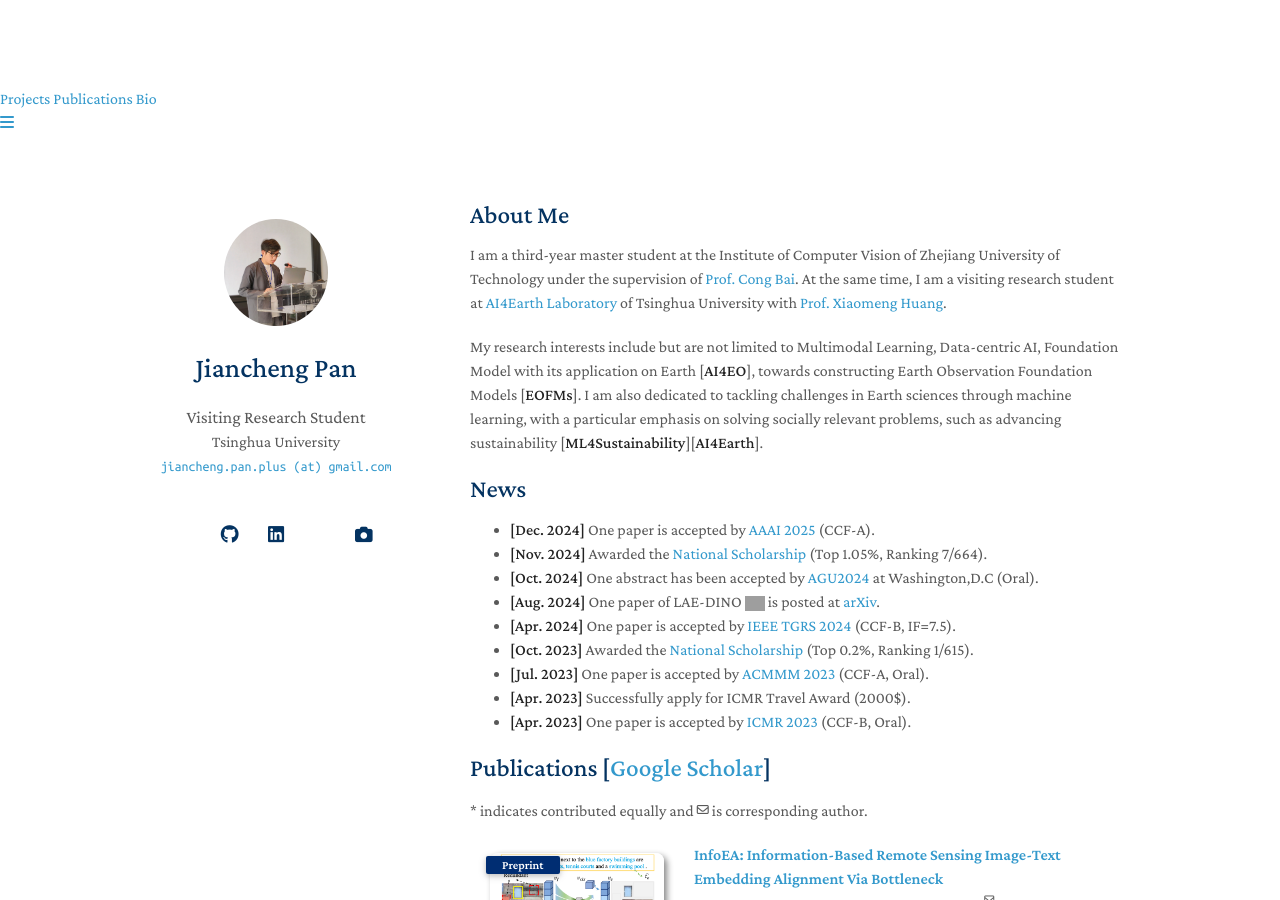
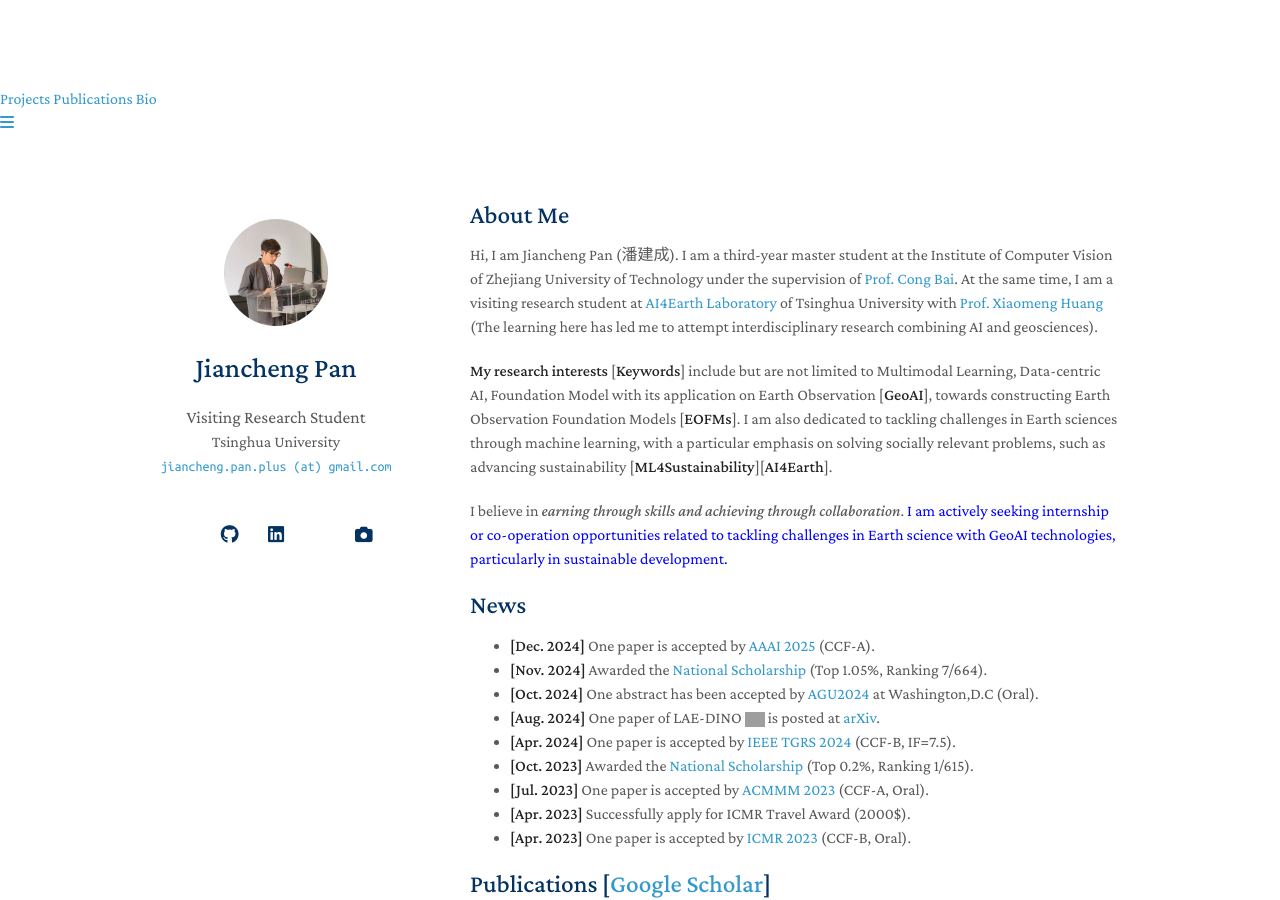
Before and after one commit to jaychempan/jaychempan.github.io, a Jekyll site: the page built from index.md, in a window 1280 px wide and 900 px high. Built offline with Jekyll 4.4.1, drawn with Linux system fonts in a browser that asks for light colours; a style sheet for code colours, icons or effects is not loaded; our own code applies the rules of GitHub Pages for plain Markdown files; grey boxes are pictures that could not be loaded.

Commit message:
update index

```diff
--- a/index.md
+++ b/index.md
@@ -4,12 +4,15 @@
 
 ## About Me
 
-I am a third-year master student at the Institute of Computer Vision of Zhejiang University of Technology under the supervision of <a href="https://scholar.google.com/citations?user=XGZ4UZgAAAAJ&hl=en&oi=ao">Prof. Cong Bai</a>. At the same time, I am a visiting research student at <a href="https://github.com/AI4EarthLab">AI4Earth Laboratory</a>  of Tsinghua University with <a href="https://scholar.google.com/citations?user=yH9OkqYAAAAJ&hl=en">Prof. Xiaomeng Huang</a>.
+Hi, I am Jiancheng Pan (<span style="font-family: 'Ma Shan Zheng', cursive;">潘建成</span>). I am a third-year master student at the Institute of Computer Vision of Zhejiang University of Technology under the supervision of <a href="https://scholar.google.com/citations?user=XGZ4UZgAAAAJ&hl=en&oi=ao">Prof. Cong Bai</a>. At the same time, I am a visiting research student at <a href="https://github.com/AI4EarthLab">AI4Earth Laboratory</a>  of Tsinghua University with <a href="https://scholar.google.com/citations?user=yH9OkqYAAAAJ&hl=en">Prof. Xiaomeng Huang</a> (The learning here has led me to attempt interdisciplinary research combining AI and geosciences).
 <!-- Before that, I received the B.E. degree from Jiangxi Normal University in 2022, under the supervision of <a href="https://scholar.google.com/citations?user=ZO3KGykAAAAJ&hl=en&oi=ao">Prof. Aiwen Jiang</a>. -->
 
-My research interests include but are not limited to Multimodal Learning, Data-centric AI, Foundation Model with its application on Earth [**AI4EO**], towards constructing Earth Observation Foundation Models [**EOFMs**]. I am also dedicated to tackling challenges in Earth sciences through machine learning, with a particular emphasis on solving socially relevant problems, such as advancing sustainability [**ML4Sustainability**][**AI4Earth**].
+<!-- ## Research Interests -->
+**My research interests** [**Keywords**] include but are not limited to Multimodal Learning, Data-centric AI, Foundation Model with its application on Earth Observation [**GeoAI**], towards constructing Earth Observation Foundation Models [**EOFMs**]. I am also dedicated to tackling challenges in Earth sciences through machine learning, with a particular emphasis on solving socially relevant problems, such as advancing sustainability [**ML4Sustainability**][**AI4Earth**].
+<!-- - **AI4EO**: Multimodal Learning, Data-centric AI, Foundation Model -->
+<!-- - **AI4Earth**: ML4Sustainability -->
 
-<!-- I believe in *earning through skills and achieving through collaboration*. <font color="red">I am actively seeking internship or co-operation opportunities related to tackling challenges in Earth sciences, particularly in sustainable development.</font> -->
+I believe in *earning through skills and achieving through collaboration*. <font color="blue">I am actively seeking internship or co-operation opportunities related to tackling challenges in Earth science with GeoAI technologies, particularly in sustainable development.</font>
 
 ## News
 - **[Dec. 2024]** One paper is accepted by <a href="https://aaai.org/conference/aaai/aaai-25/">AAAI 2025</a> (CCF-A).
```
